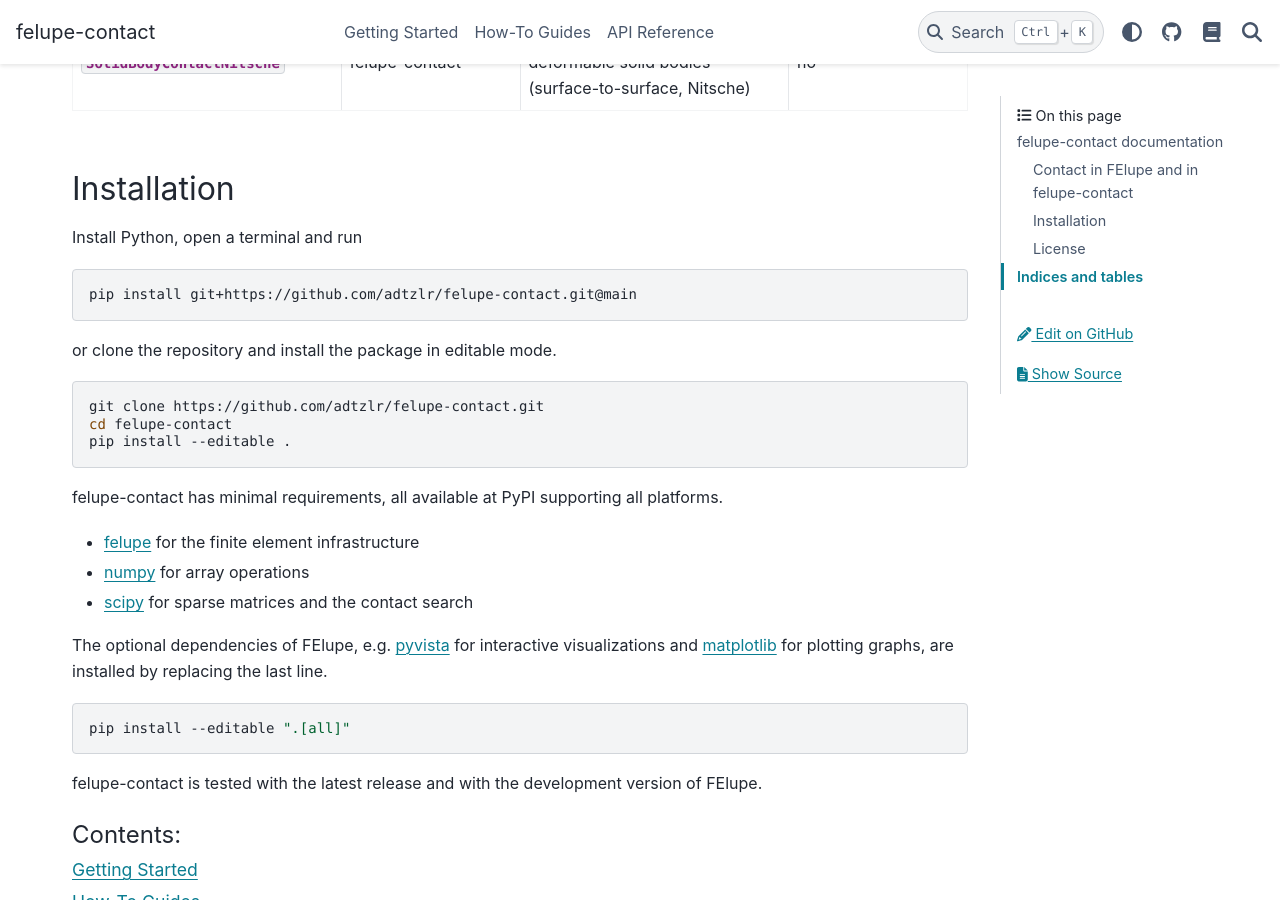
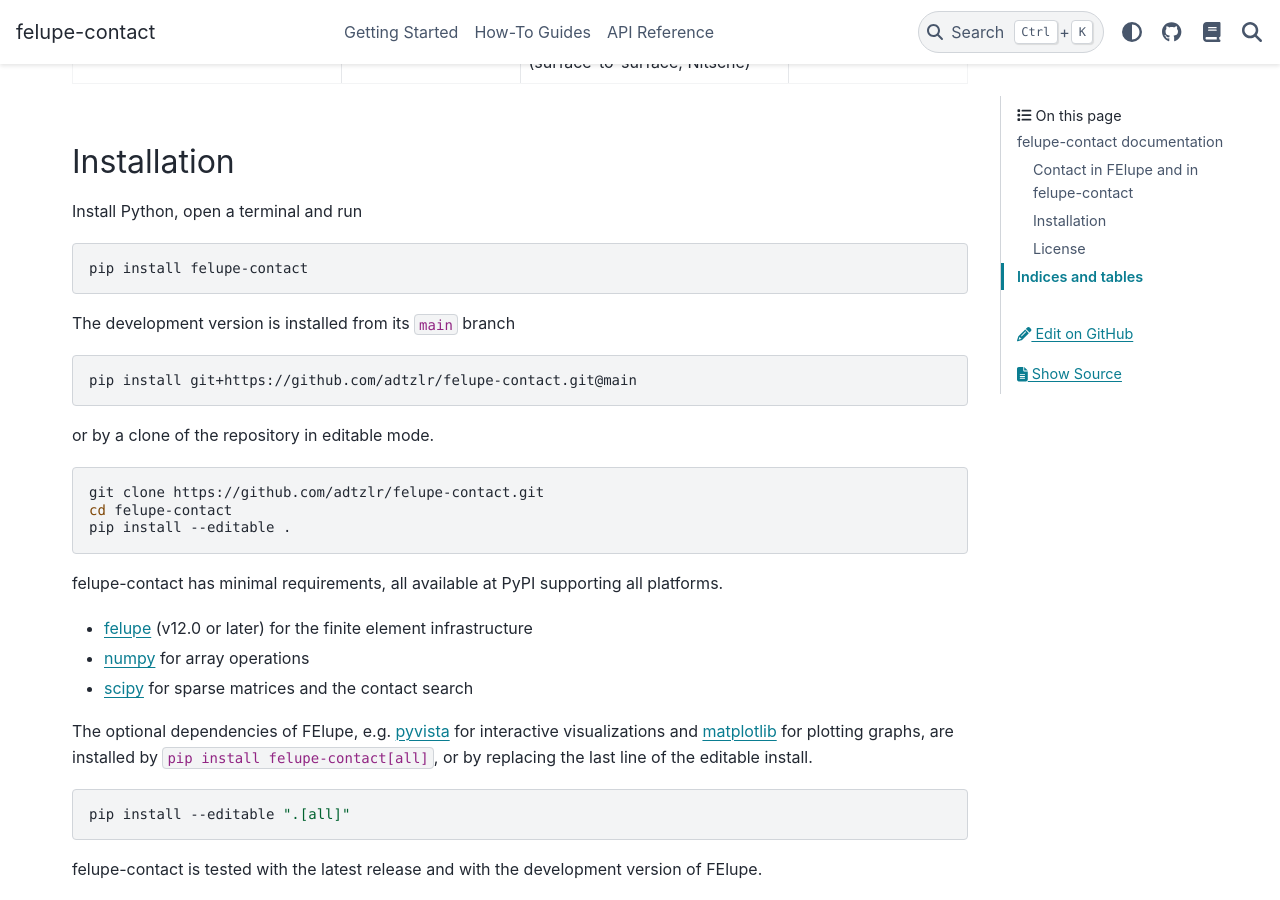
Before and after one commit to adtzlr/felupe-contact, a Sphinx documentation site: the page built from docs/index.rst, in a window 1280 px wide and 900 px high, scrolled down 1729 px. Built offline with Sphinx 7.4.7 and the PyData theme 0.15.4, drawn with Linux system fonts in a browser that asks for light colours; pages that are not in the unit, such as notebooks, are missing from menus; some of the changed text lies outside the part shown.

Commit message:
Release v0.1.0 on PyPI
- version 0.1.0 and the section [0.1.0] - 2026-11-26 of the changelog
- export felupe_contact.__version__, like felupe.__version__
- the workflow publish-to-pypi.yml like FElupe's: build on each push, publish
  on PyPI for each tag v* by trusted publishing (environment pypi), after
  checking that the tag is the version, twine check --strict and the import of
  the wheel in a fresh environment
- require felupe>=12.0, the oldest tested version: the new tox-environment
  oldest runs the tests with FElupe 12.0.0, for Python 3.11 in CI
- install from PyPI in the README and in the documentation; the link to the
  changelog in the README is absolute, for the description on PyPI

Co-Authored-By: Claude Opus 5.5 <noreply@anthropic.com>

```diff
--- a/docs/index.rst
+++ b/docs/index.rst
@@ -52,7 +52,7 @@ The contact is an item of FElupe, i.e. it is added to the items of a :class:`~fe
 
 .. warning::
 
-   felupe-contact is in an early stage of development. It is not available on PyPI yet and its API may change without a deprecation.
+   felupe-contact is in an early stage of development. Its API may change without a deprecation.
 
 Contact in FElupe and in felupe-contact
 ---------------------------------------
@@ -98,9 +98,15 @@ Install Python, open a terminal and run
 
 .. code-block:: shell
 
+   pip install felupe-contact
+
+The development version is installed from its ``main`` branch
+
+.. code-block:: shell
+
    pip install git+https://github.com/adtzlr/felupe-contact.git@main
 
-or clone the repository and install the package in editable mode.
+or by a clone of the repository in editable mode.
 
 .. code-block:: shell
 
@@ -110,11 +116,11 @@ or clone the repository and install the package in editable mode.
 
 felupe-contact has minimal requirements, all available at PyPI supporting all platforms.
 
-* `felupe <https://github.com/adtzlr/felupe>`_ for the finite element infrastructure
+* `felupe <https://github.com/adtzlr/felupe>`_ (v12.0 or later) for the finite element infrastructure
 * `numpy <https://github.com/numpy/numpy>`_ for array operations
 * `scipy <https://github.com/scipy/scipy>`_ for sparse matrices and the contact search
 
-The optional dependencies of FElupe, e.g. `pyvista <https://github.com/pyvista/pyvista>`_ for interactive visualizations and `matplotlib <https://github.com/matplotlib/matplotlib>`_ for plotting graphs, are installed by replacing the last line.
+The optional dependencies of FElupe, e.g. `pyvista <https://github.com/pyvista/pyvista>`_ for interactive visualizations and `matplotlib <https://github.com/matplotlib/matplotlib>`_ for plotting graphs, are installed by ``pip install felupe-contact[all]``, or by replacing the last line of the editable install.
 
 .. code-block:: shell
 
--- a/pyproject.toml
+++ b/pyproject.toml
@@ -74,7 +74,7 @@ classifiers = [
 dynamic = ["version"]
 
 dependencies = [
-  "felupe",
+  "felupe>=12.0",
   "numpy",
   "scipy",
 ]
--- a/src/felupe_contact/__about__.py
+++ b/src/felupe_contact/__about__.py
@@ -1,3 +1,3 @@
 # SPDX-License-Identifier: GPL-3.0-or-later
 
-__version__ = "0.1.0-dev"
+__version__ = "0.1.0"
--- a/src/felupe_contact/__init__.py
+++ b/src/felupe_contact/__init__.py
@@ -1,9 +1,11 @@
 # SPDX-License-Identifier: GPL-3.0-or-later
 
+from .__about__ import __version__
 from ._nitsche import SolidBodyContactNitsche
 from ._solidbody_contact import SolidBodyContact
 
 __all__ = [
+    "__version__",
     "SolidBodyContact",
     "SolidBodyContactNitsche",
 ]
```
Also changed, not shown: CHANGELOG.md (+16 -3 lines), README.md (+6 -4 lines), 4 other files.
